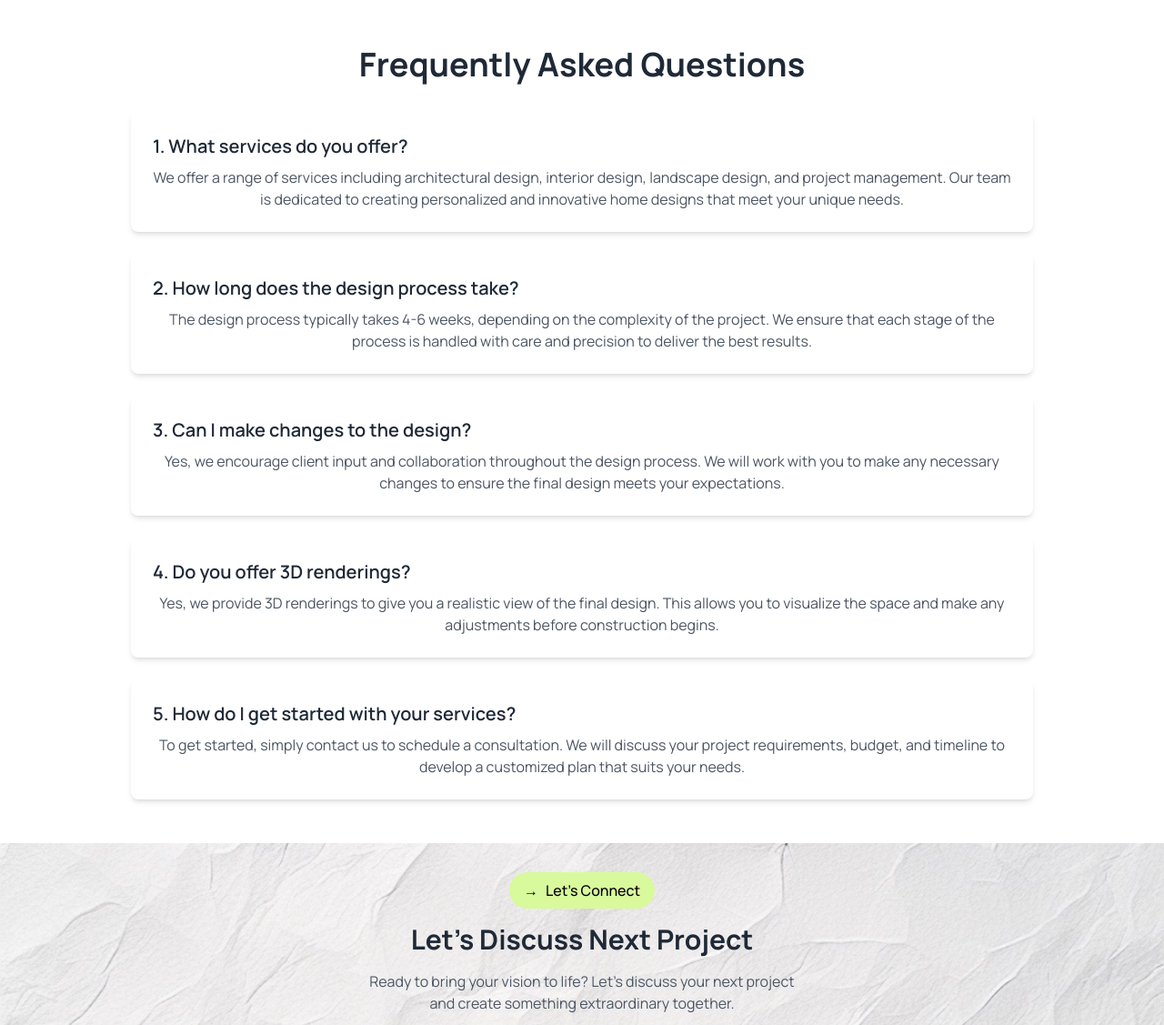
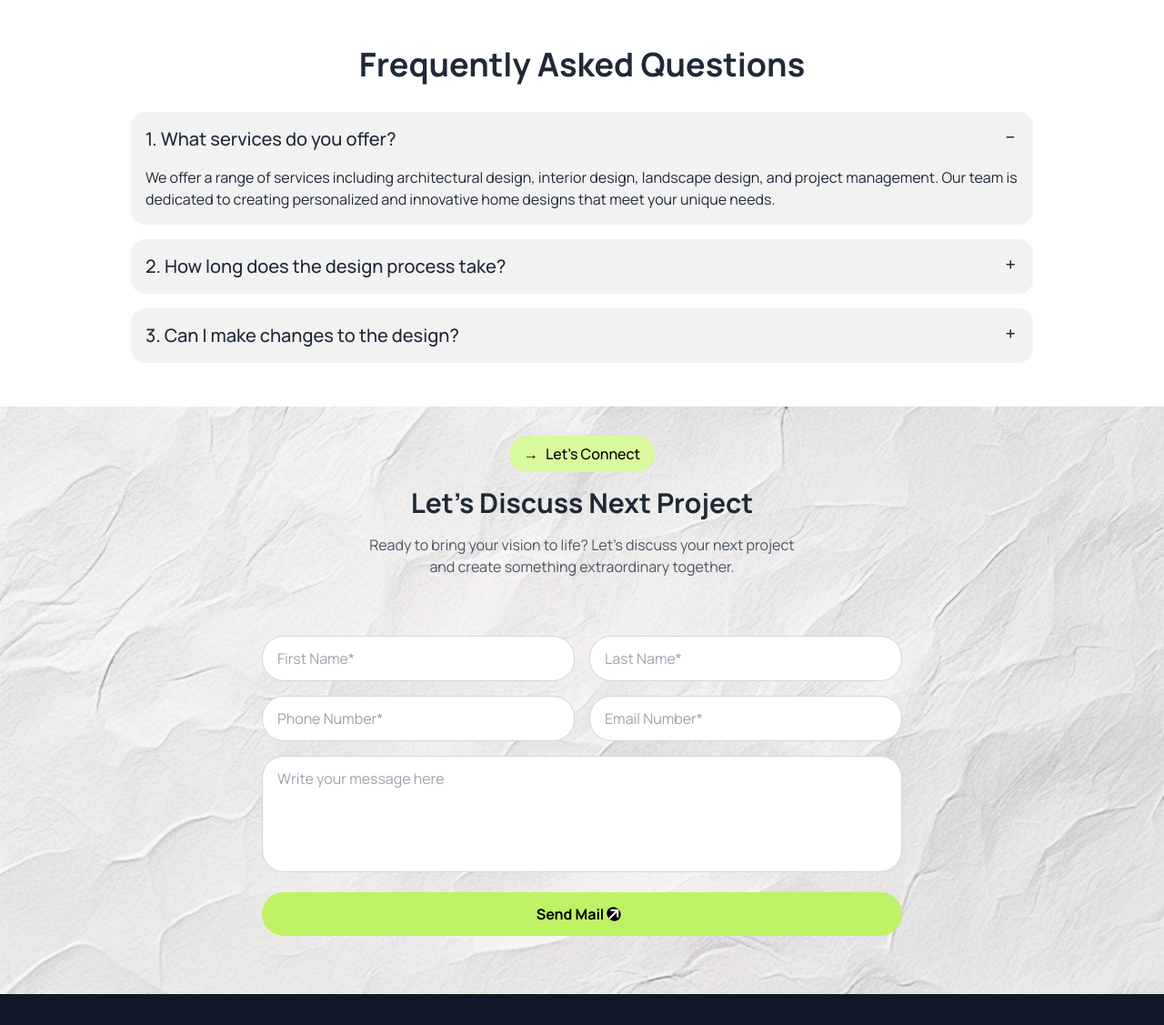
Before and after one commit to maruf241/Assaignment-03, a plain HTML site: page index.html in a window 1280 px wide. Shown: the part 3001-4128 px from the top of the page at 91% size. Drawn offline with nearby package versions, Linux system fonts and the light colour scheme.

Commit message:
FAQ section Edit

```diff
--- a/index.html
+++ b/index.html
@@ -431,22 +431,17 @@
       </section>
 
       <!-- Faq section starts-->
-      <section
-        class="py-12 container mx-auto text-center px-8 md:px-16 lg:px-36"
-      >
-        <div>
+
+      <section class="py-12 container mx-auto text-left px-8 md:px-16 lg:px-36">
         <h1 class="text-4xl font-bold text-center mb-8">
           Frequently Asked Questions
         </h1>
-
-          <div class="space-y-6">
-            <div class="bg-white p-6 rounded-lg shadow-md">
-              <button class="w-full text-left">
-                <h2 class="text-xl font-semibold">
+        <div class="collapse collapse-plus bg-base-200">
+          <input type="radio" name="my-accordion-3" checked="checked" />
+          <div class="collapse-title text-xl font-medium">
             1. What services do you offer?
-                </h2>
-              </button>
-              <div class="mt-2 text-gray-600">
+          </div>
+          <div class="collapse-content">
             <p>
               We offer a range of services including architectural design,
               interior design, landscape design, and project management. Our
@@ -455,14 +450,12 @@
             </p>
           </div>
         </div>
-
-            <div class="bg-white p-6 rounded-lg shadow-md">
-              <button class="w-full text-left">
-                <h2 class="text-xl font-semibold">
+        <div class="collapse mt-4 collapse-plus bg-base-200">
+          <input type="radio" name="my-accordion-3" />
+          <div class="collapse-title text-xl font-medium">
             2. How long does the design process take?
-                </h2>
-              </button>
-              <div class="mt-2 text-gray-600">
+          </div>
+          <div class="collapse-content">
             <p>
               The design process typically takes 4-6 weeks, depending on the
               complexity of the project. We ensure that each stage of the
@@ -471,55 +464,21 @@
             </p>
           </div>
         </div>
-
-            <div class="bg-white p-6 rounded-lg shadow-md">
-              <button class="w-full text-left">
-                <h2 class="text-xl font-semibold">
+        <div class="collapse mt-4 collapse-plus bg-base-200">
+          <input type="radio" name="my-accordion-3" />
+          <div class="collapse-title text-xl font-medium">
             3. Can I make changes to the design?
-                </h2>
-              </button>
-              <div class="mt-2 text-gray-600">
+          </div>
+          <div class="collapse-content">
             <p>
-                  Yes, we encourage client input and collaboration throughout
-                  the design process. We will work with you to make any
-                  necessary changes to ensure the final design meets your
-                  expectations.
+              Yes, we encourage client input and collaboration throughout the
+              design process. We will work with you to make any necessary
+              changes to ensure the final design meets your expectations.
             </p>
           </div>
         </div>
+      </section>
 
-            <div class="bg-white p-6 rounded-lg shadow-md">
-              <button class="w-full text-left">
-                <h2 class="text-xl font-semibold">
-                  4. Do you offer 3D renderings?
-                </h2>
-              </button>
-              <div class="mt-2 text-gray-600">
-                <p>
-                  Yes, we provide 3D renderings to give you a realistic view of
-                  the final design. This allows you to visualize the space and
-                  make any adjustments before construction begins.
-                </p>
-              </div>
-            </div>
-
-            <div class="bg-white p-6 rounded-lg shadow-md">
-              <button class="w-full text-left">
-                <h2 class="text-xl font-semibold">
-                  5. How do I get started with your services?
-                </h2>
-              </button>
-              <div class="mt-2 text-gray-600">
-                <p>
-                  To get started, simply contact us to schedule a consultation.
-                  We will discuss your project requirements, budget, and
-                  timeline to develop a customized plan that suits your needs.
-                </p>
-              </div>
-            </div>
-          </div>
-        </div>
-      </section>
       <!-- Form section starts -->
       <section
         class="py-8 bg-cover bg-center"
```
Lines whose indentation alone changed are shown as unchanged.
